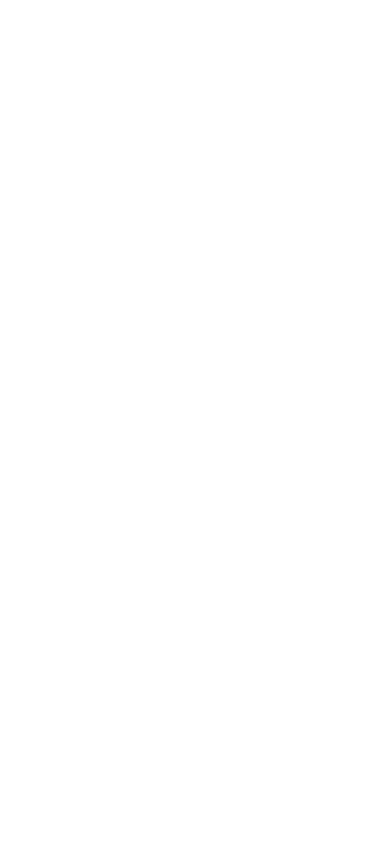
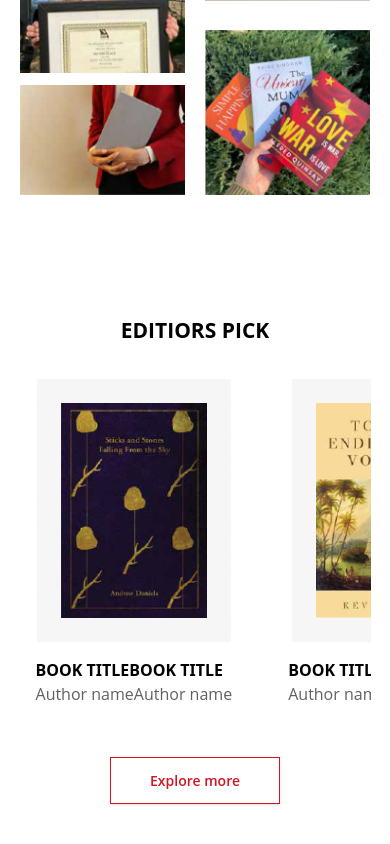
Before and after one commit to Hadees621/Olympia-USA, a Next.js app: page / in a window 390 px wide. Shown: the part 9720-10564 px from the top of the page. Before the commit the page ends 8069 px from the top, so only its background shows below. Built offline with nearby package versions, Linux system fonts and the light colour scheme.

Commit message:
home fixed

```diff
--- a/src/app/page.js
+++ b/src/app/page.js
@@ -53,7 +53,7 @@
         <Categories />
       </div>
 
-      {/* <Features />
+      <Features />
 
       <div
         className="bg-cover bg-center md:hidden my-4 w-full"
@@ -85,7 +85,7 @@
         <SmEditorsPick />
       </div>
 
-      <HashtagSection /> */}
+      <HashtagSection />
     </div>
   );
 }
--- a/src/components/home/HashtagSection.js
+++ b/src/components/home/HashtagSection.js
@@ -27,8 +27,8 @@
         <div className="flex justify-center">
           <div className="flex overflow-x-hidden">
             <div className="flex flex-col">
-              <div className="w-full flex">{renderImages(8)}</div>
-              <div className="w-full flex">{renderImages(8)}</div>
+              <div className="w-full flex">{renderImages(12)}</div>
+              <div className="w-full flex">{renderImages(12)}</div>
             </div>
           </div>
         </div>
--- a/src/components/home/SmEditorsPick.js
+++ b/src/components/home/SmEditorsPick.js
@@ -10,7 +10,15 @@
           <p className="text-[21px] font-bold font-open-sans">EDITIORS PICK</p>
         </div>
       </div>
-      <div className="flex overflow-x-scroll lg:overflow-x-hidden py-8 lg:py-0 lg:border lg:border-black ml-14 gap-4">
+
+      <div
+        className="pt-8 mx-5"
+        style={{ overflowX: "auto", overflowY: "hidden", maxWidth: "90vw" }}
+      >
+        <div
+          className="flex gap-6"
+          style={{ minWidth: `${Books.length * 150}px` }}
+        >
           {Books.map((book, index) => (
             <div className="flex-none" key={index}>
               <BookComponent
@@ -20,6 +28,7 @@
               />
             </div>
           ))}
+        </div>
       </div>
 
       <div className="w-full flex justify-center lg:hidden">
```
Lines whose indentation alone changed are shown as unchanged.
